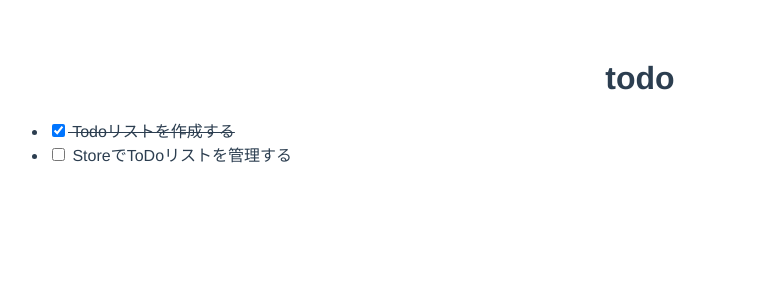
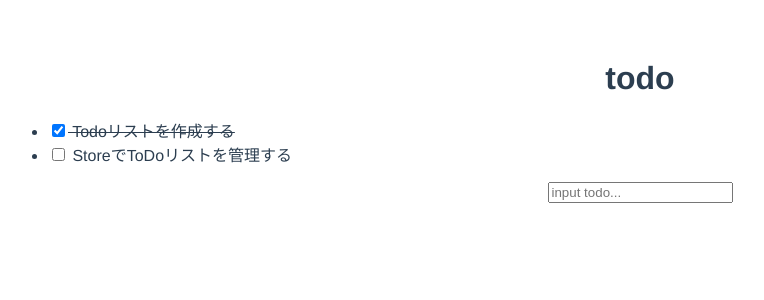
Before and after one commit to trajanme/vuex-todo-sample, a Vue app: page / in a window 1280 px wide. Shown: the top 300 px of the page, without its empty margins (0-764 px from the left). Built offline with nearby package versions, Linux system fonts and the light colour scheme.

Commit message:
added button to registering todo

```diff
--- a/src/components/TodoList.vue
+++ b/src/components/TodoList.vue
@@ -8,14 +8,36 @@
         </label>
       </li>
     </ul>
+    <p>
+      <input type="text" placeholder="input todo..." v-model="newTodoTitle" @keyup.enter="addTodo">
+    </p>
   </div>
 </template>
 
 <script>
 export default {
   name: 'TodoList',
+  data () {
+    return {
+      newTodoTitle: '',
+      todolist: this.todos,
+      nextTodoId: this.nextId
+    }
+  },
   props: {
-    todos: Array
+    todos: Array,
+    nextId: Number
+  },
+  methods: {
+    addTodo: function() {
+      this.todolist.push({
+        id: this.nextTodoId,
+        title: this.newTodoTitle,
+        isChecked: false
+      })
+      this.newTodoTitle = ''
+      this.nextTodoId++
+    }
   }
 }
 </script>
--- a/src/pages/Home.vue
+++ b/src/pages/Home.vue
@@ -1,7 +1,7 @@
 <template>
   <div class="home">
     <h1>todo</h1>
-    <TodoList :todos="todos" />
+    <TodoList :todos="todos" :nextId="nextTodoId" />
   </div>
 </template>
 
@@ -17,7 +17,8 @@ export default {
       todos: [
         { id: 1, title: "Todoリストを作成する", isChecked: true },
         { id: 2, title: "StoreでToDoリストを管理する", isChecked: false }
-      ]
+      ],
+      nextTodoId: 3
     }
   }
 }
```
